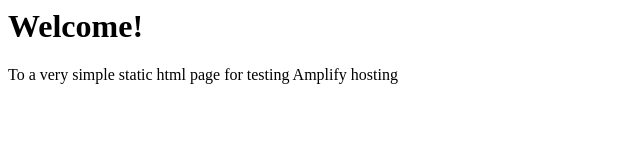
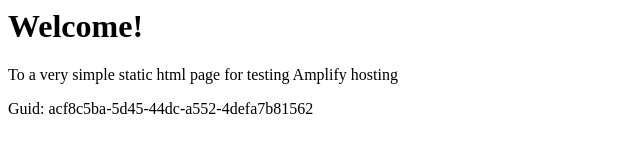
Before and after one commit to aws-aemilia-nrt/Github-PR-Commit-Integration-Test-DoNotTouch-v1-preprod-ap-northeast-1, a website: page src/index.html in a window 1280 px wide. Shown: the whole page, without its empty margins (0-640 px from the left). Drawn offline with Linux system fonts and the light colour scheme.

Commit message:
commit from integ tests

```diff
--- a/src/index.html
+++ b/src/index.html
@@ -1,3 +1,5 @@
+
+
 <html lang="en">
 
 <head>
@@ -10,6 +12,6 @@
 <body>
     <h1>Welcome!</h1>
     <p>To a very simple static html page for testing Amplify hosting</p>
-</body>
+    <p>Guid: acf8c5ba-5d45-44dc-a552-4defa7b81562</p></body>
 
 </html>
```
